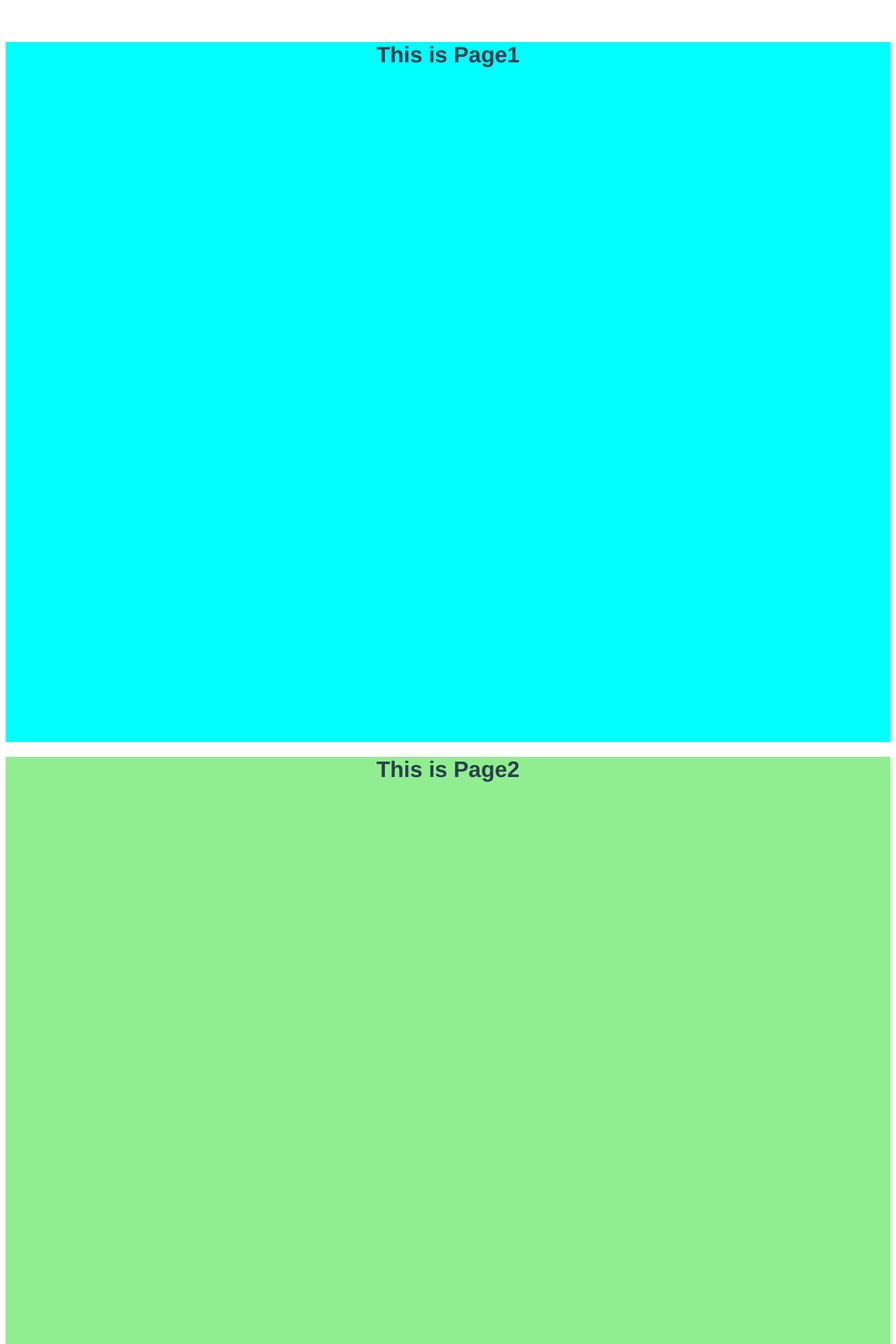
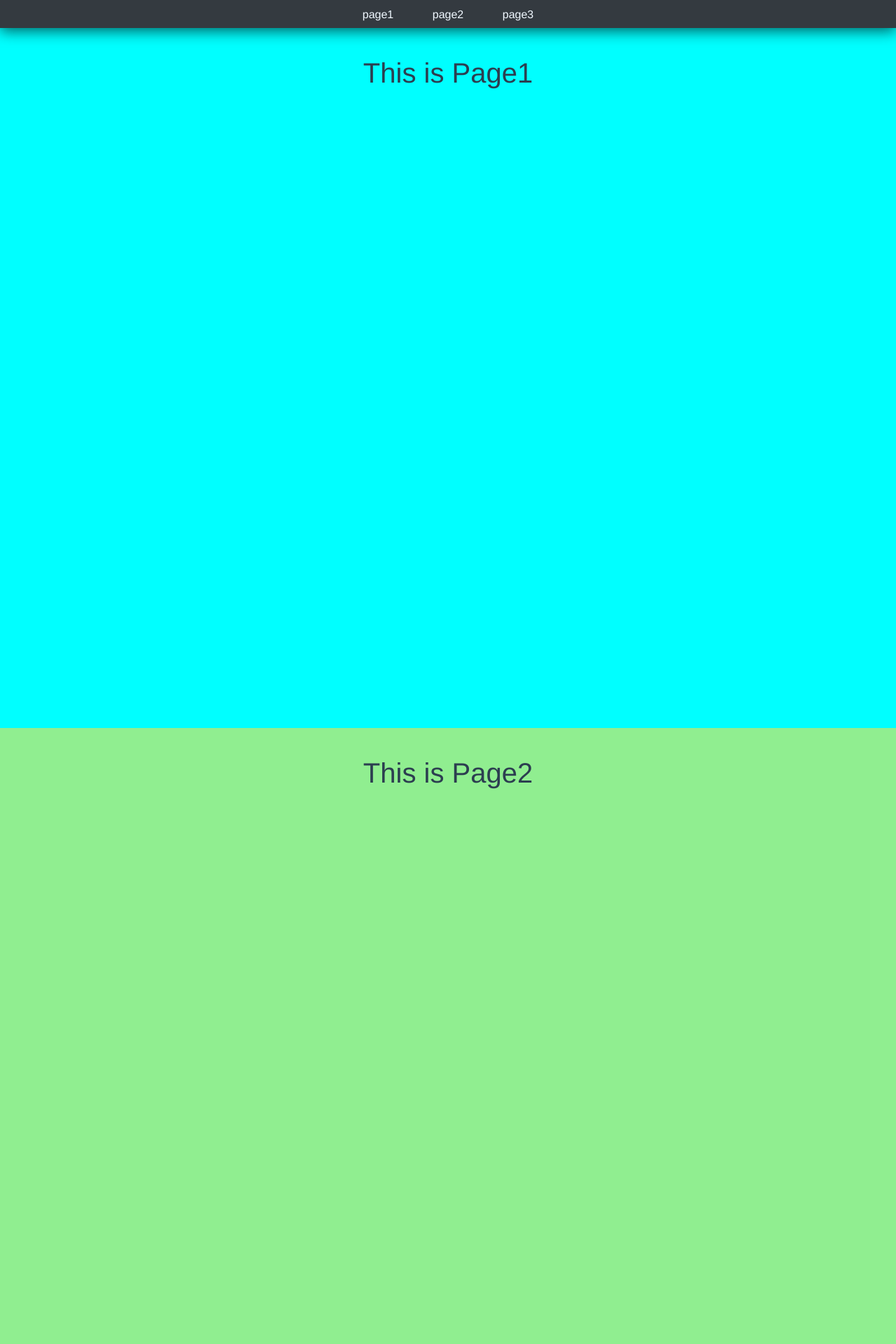
Before and after one commit to mkdk09/portfolio, a Vue app: page / in a window 1280 px wide. Shown: the top 1920 px of the page at 70% size. Built offline with nearby package versions, Linux system fonts and the light colour scheme.

Commit message:
ナビゲーションバーの追加

```diff
--- a/package.json
+++ b/package.json
@@ -8,8 +8,11 @@
     "lint": "vue-cli-service lint"
   },
   "dependencies": {
+    "bootstrap": "^4.5.0",
+    "bootstrap-vue": "^2.15.0",
     "core-js": "^3.6.5",
-    "vue": "^2.6.11"
+    "vue": "^2.6.11",
+    "vue-scrollto": "^2.18.1"
   },
   "devDependencies": {
     "@vue/cli-plugin-babel": "~4.4.0",
--- a/src/App.vue
+++ b/src/App.vue
@@ -1,5 +1,6 @@
 <template>
   <div id="app">
+    <navbar />
     <page1 />
     <page2 />
     <page3 />
@@ -7,6 +8,7 @@
 </template>
 
 <script>
+import navbar from './components/Navbar.vue'
 import page1 from './views/page1.vue'
 import page2 from './views/page2.vue'
 import page3 from './views/page3.vue'
@@ -16,7 +18,8 @@ export default {
   components: {
     page1,
     page2,
-    page3
+    page3,
+    navbar
   }
 }
 </script>
@@ -28,6 +31,18 @@ export default {
   -moz-osx-font-smoothing: grayscale;
   text-align: center;
   color: #2c3e50;
-  margin-top: 60px;
+  margin-top: 40px;
+}
+
+#page1 {
+  padding-top: 40px;
+}
+
+#page2 {
+  padding-top: 40px;
+}
+
+#page3 {
+  padding-top: 40px;
 }
 </style>
--- /dev/null
+++ b/src/components/Navbar.vue
@@ -0,0 +1,40 @@
+<template>
+    <div>
+        <nav class="navbar navbar-expand  navbar-dark bg-dark fixed-top">
+            <div class="collapse navbar-collapse justify-content-center custom-nav" id="navbarSupportedContent">
+                <div class="navbar-nav">
+                    <a v-scroll-to="'#page1'">page1</a>
+                    <a v-scroll-to="'#page2'">page2</a>
+                    <a v-scroll-to="'#page3'">page3</a>
+                </div>
+            </div>
+        </nav>
+    </div>
+</template>
+
+<style scoped>
+.navbar {
+    height: 40px;
+    filter: drop-shadow(0 5px 10px rgba(0, 0, 0, 0.6));
+}
+
+.custom-nav {
+    overflow-x: scroll;
+    overflow-y: hidden;
+    flex-wrap: nowrap;
+}
+
+.navbar-nav {
+    height: 40px;
+    color: aliceblue;
+}
+
+.navbar-nav a {
+    width: 100px;
+    padding-top: 9px;
+    padding-bottom: 10px;
+}
+.navbar-nav a:hover {
+    background-color: darkgray;
+}
+</style>
--- a/src/main.js
+++ b/src/main.js
@@ -1,7 +1,13 @@
 import Vue from 'vue'
 import App from './App.vue'
+import BootstrapVue from 'bootstrap-vue'
+import 'bootstrap/dist/css/bootstrap.css'
+import 'bootstrap-vue/dist/bootstrap-vue.css'
+import VueScrollTo from 'vue-scrollto'
 
 Vue.config.productionTip = false
+Vue.use(BootstrapVue)
+Vue.use(VueScrollTo)
 
 new Vue({
   render: h => h(App),
--- a/src/views/page1.vue
+++ b/src/views/page1.vue
@@ -1,5 +1,5 @@
 <template>
-    <div class="page1">
+    <div class="page1" id="page1">
         <h1>This is Page1</h1>
     </div>
 </template>
--- a/src/views/page2.vue
+++ b/src/views/page2.vue
@@ -1,11 +1,11 @@
 <template>
-    <div class="page1">
+    <div class="page2" id="page2">
         <h1>This is Page2</h1>
     </div>
 </template>
 
 <style scoped>
-.page1 {
+.page2 {
     height: 1000px;
     background-color: lightgreen;
 }
--- a/src/views/page3.vue
+++ b/src/views/page3.vue
@@ -1,11 +1,11 @@
 <template>
-    <div class="page1">
+    <div class="page3" id="page3">
         <h1>This is Page3</h1>
     </div>
 </template>
 
 <style scoped>
-.page1 {
+.page3 {
     height: 1000px;
     background-color: lightcoral;
 }
```
Also changed, not shown: 1 other file (tests, documents, lock files or other folders).
